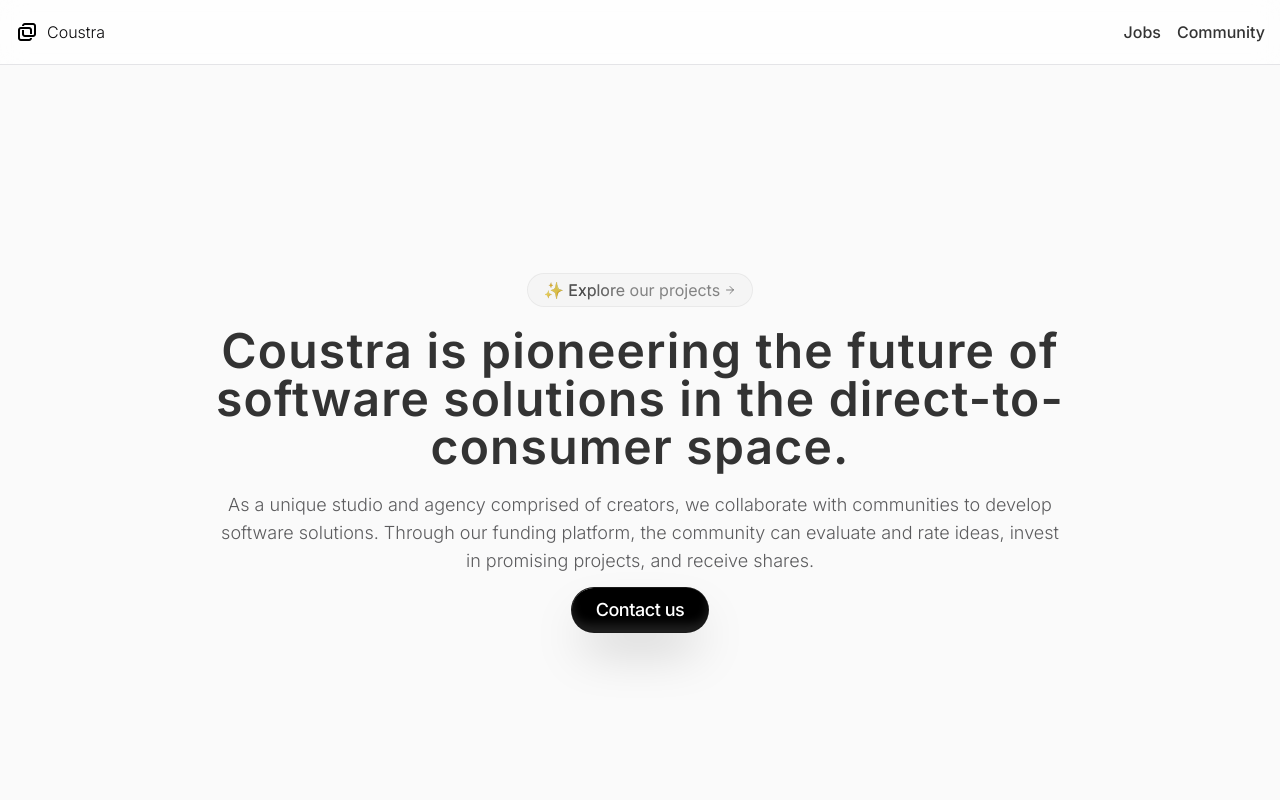
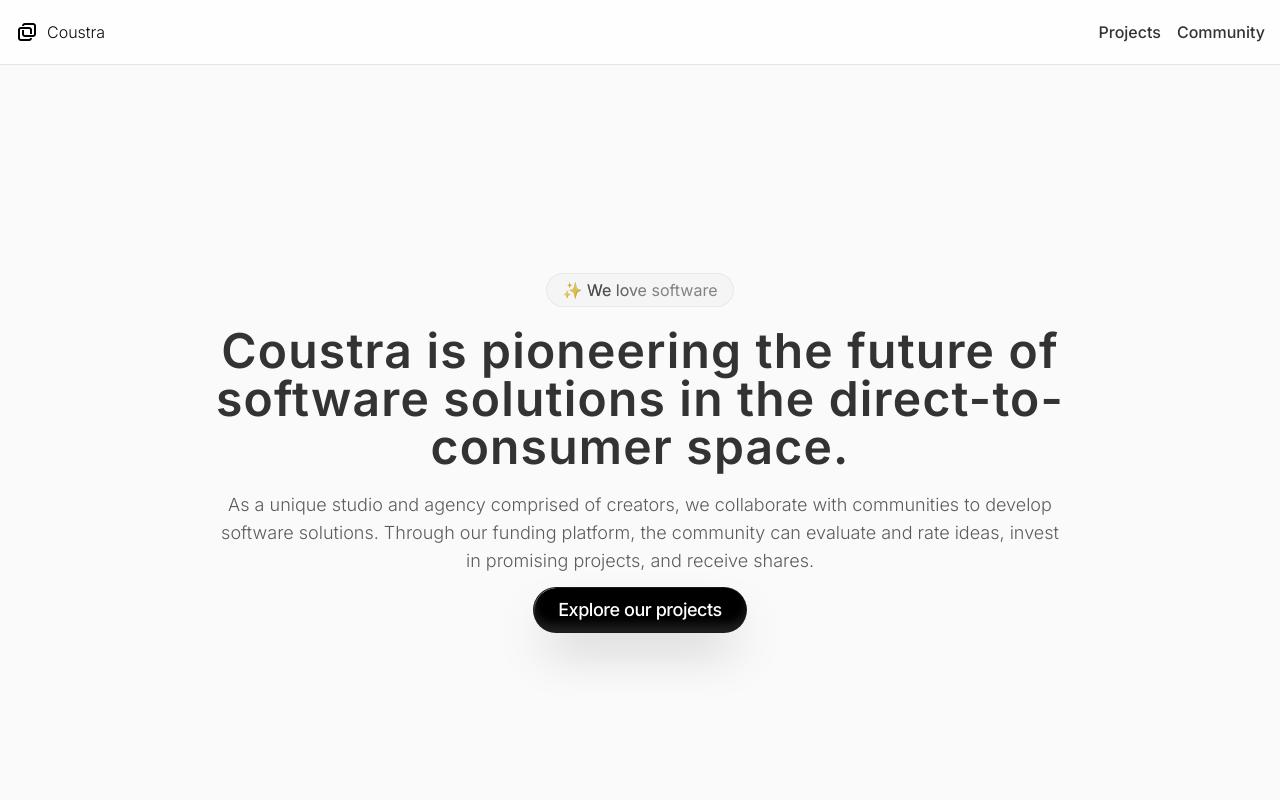
Before and after one commit to Coustra/coustra-agency, a Next.js app: page / in a window 1280 px wide. Shown: the top 800 px of the page. Built offline with nearby package versions, Linux system fonts and the light colour scheme.

Commit message:
mid commit

```diff
--- a/src/app/components/Hero.tsx
+++ b/src/app/components/Hero.tsx
@@ -1,12 +1,7 @@
 "use client";
 
-import AnimatedShinyText from "@/components/magicui/animated-shiny-text";
 import ShimmerButton from "@/components/magicui/shimmer-button";
-import { Button, buttonVariants } from "@/components/ui/button";
 import { ShinySectionText } from "@/components/ui/ShinySectionText";
-import { cn } from "@/lib/utils";
-import { ArrowRightIcon } from "lucide-react";
-import Link from "next/link";
 import { useRouter } from "next/navigation";
 import React from "react";
 
@@ -15,10 +10,7 @@ export const Hero = () => {
   return (
     <div className='min-h-screen pt-[65px] w-full flex items-center justify-center flex-col gap-3'>
       <div className='max-w-[850px] text-center gap-5 flex flex-col'>
-        <ShinySectionText
-          text='✨ Explore our projects'
-          link='#creator-agency'
-        />
+        <ShinySectionText text='✨ We love software' />
         <h1 className='md:text-5xl sm:text-3xl text-xl font-semibold tracking-wide text-[#333] leading-tight'>
           Coustra is pioneering the future of software solutions in the
           direct-to-consumer space.
@@ -32,10 +24,10 @@ export const Hero = () => {
       </div>
       <ShimmerButton
         className='shadow-2xl py-2 px-6'
-        onClick={() => router.push("/contact")}
+        onClick={() => router.push("/projects")}
       >
         <span className='whitespace-pre-wrap text-center text-sm font-medium leading-none tracking-tight text-white dark:from-white dark:to-slate-900/10 lg:text-lg'>
-          Contact us
+          Explore our projects
         </span>
       </ShimmerButton>
     </div>
--- a/src/components/navigation/Header.tsx
+++ b/src/components/navigation/Header.tsx
@@ -9,7 +9,7 @@ export const Header = () => {
       <div className='max-w-[1250px] m-auto w-full flex items-center justify-between gap-4'>
         <Logo />
         <nav className='flex items-center gap-4'>
-          <NavLink href={"/jobs"}>Jobs</NavLink>
+          <NavLink href={"/jobs"}>Projects</NavLink>
           <NavLink
             href={"https://www.instagram.com/jonasdevjourney/"}
             target='_blank'
--- /dev/null
+++ b/src/lib/constants.ts
@@ -0,0 +1,6 @@
+interface Constants {
+  externalLinks: {
+    contact: "https://tally.so/r/w2rW0V";
+    community: "https://www.instagram.com/jonasdevjourney/";
+  };
+}
```
